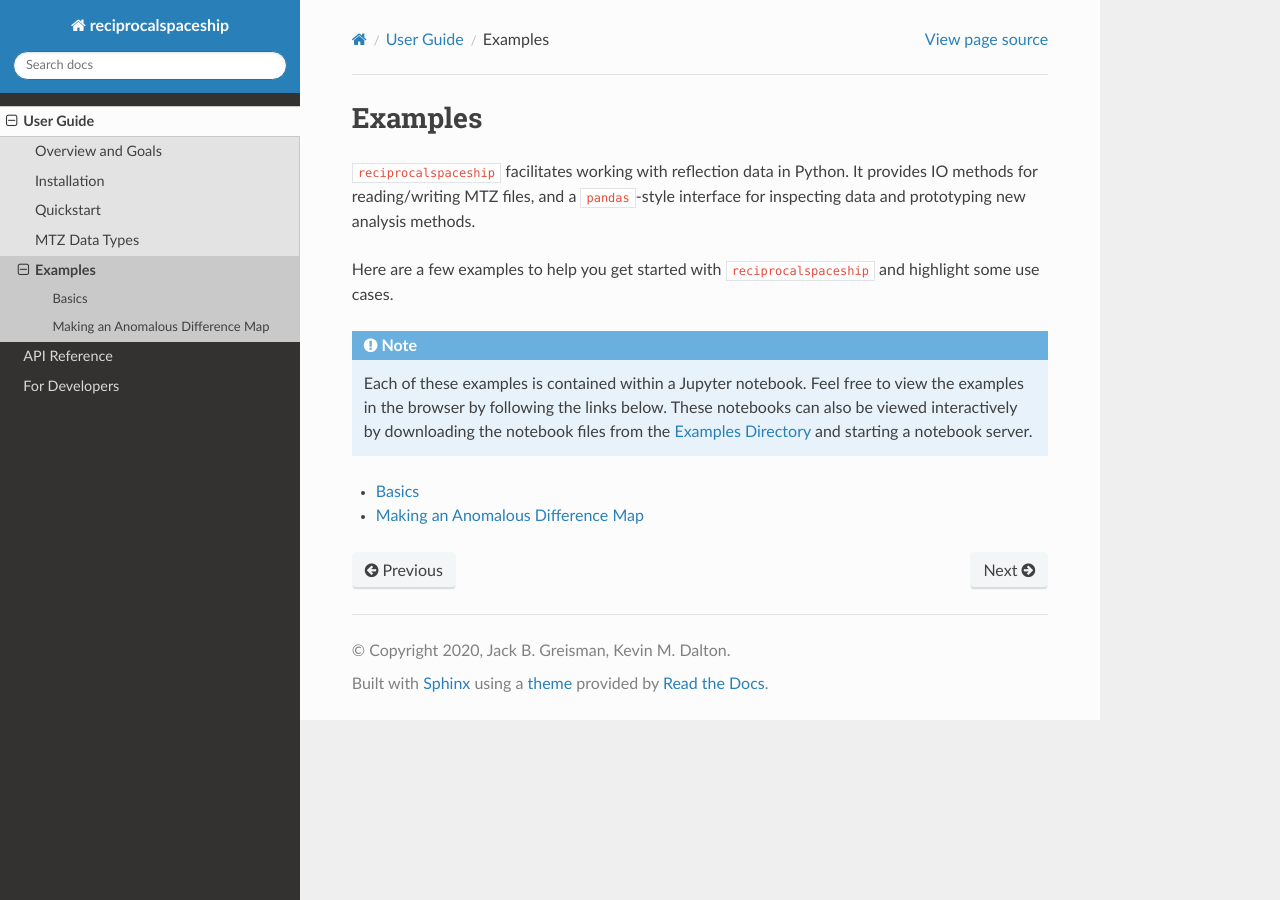
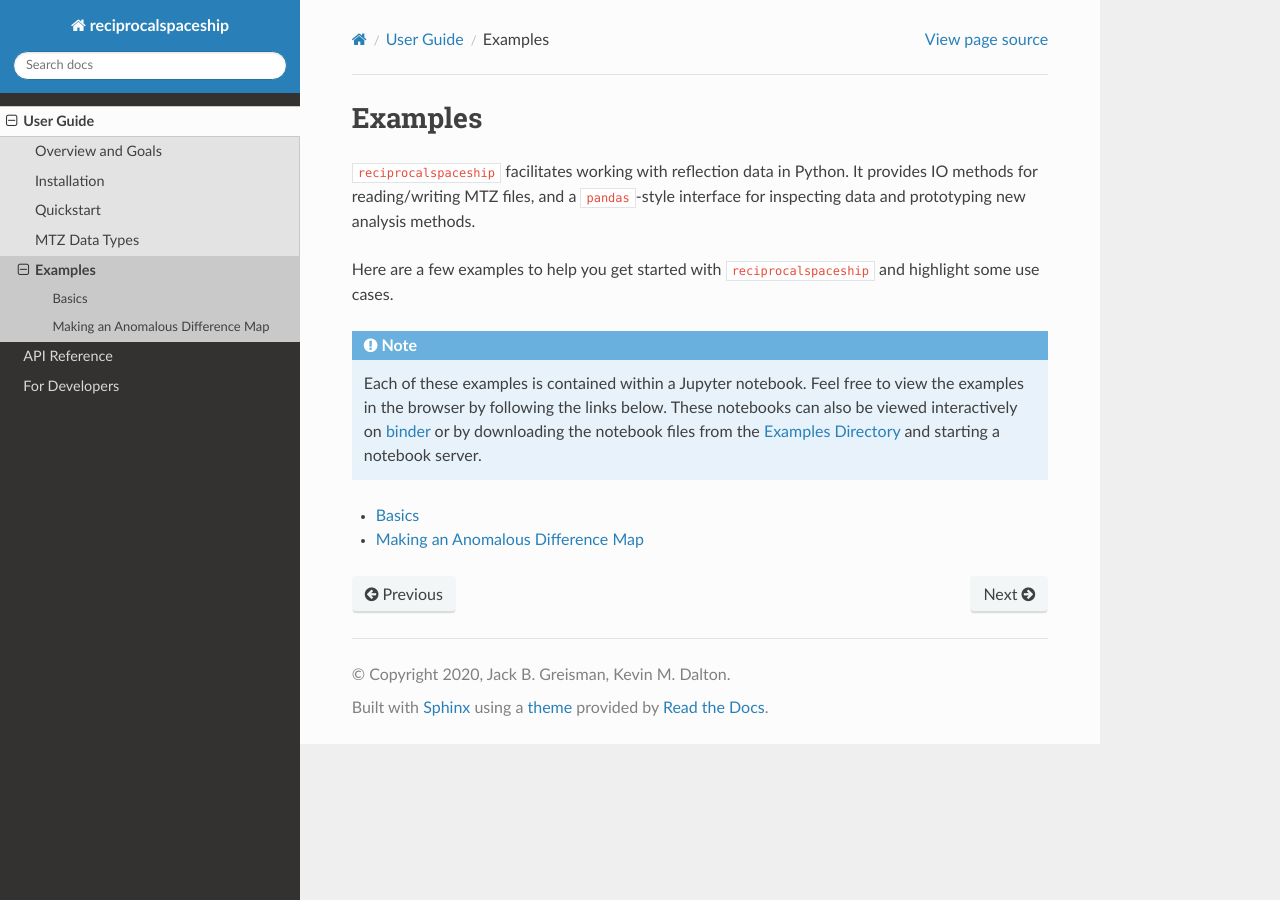
Before and after one commit to rs-station/reciprocalspaceship, a Sphinx documentation site: the page built from docs/examples/examples.rst, in a window 1280 px wide. Built offline with Sphinx 7.4.7 and the Read the Docs theme 2.0.0, drawn with Linux system fonts in a browser that asks for light colours; the version number could not be read and is left out.

Commit message:
add links to binder

```diff
--- a/docs/examples/examples.rst
+++ b/docs/examples/examples.rst
@@ -13,9 +13,10 @@ some use cases.
 .. note::
    Each of these examples is contained within a Jupyter notebook. Feel free to view the
    examples in the browser by following the links below. These notebooks can also be viewed
-   interactively by downloading the notebook files from the `Examples Directory
-   <https://github.com/Hekstra-Lab/reciprocalspaceship/tree/master/docs/examples>`_ and
-   starting a notebook server.
+   interactively on `binder <https://mybinder.org/v2/gh/Hekstra-Lab/reciprocalspaceship/master?filepath=docs%2Fexamples>`_
+   or by downloading the notebook files from the
+   `Examples Directory <https://github.com/Hekstra-Lab/reciprocalspaceship/tree/master/docs/examples>`_
+   and starting a notebook server.
 
 .. toctree::
    :maxdepth: 1
```
Also changed, not shown: README.md (+1 -0 lines).
